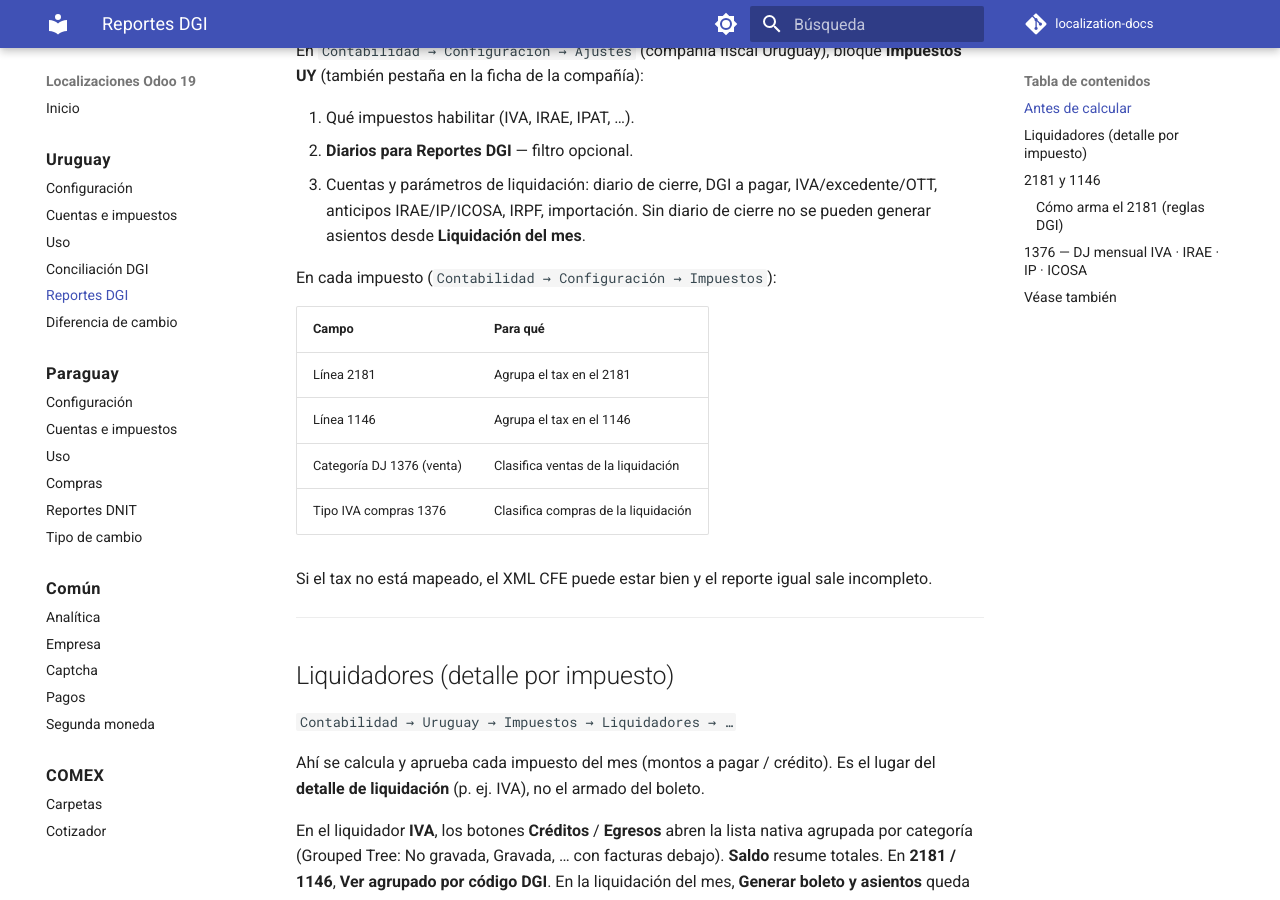
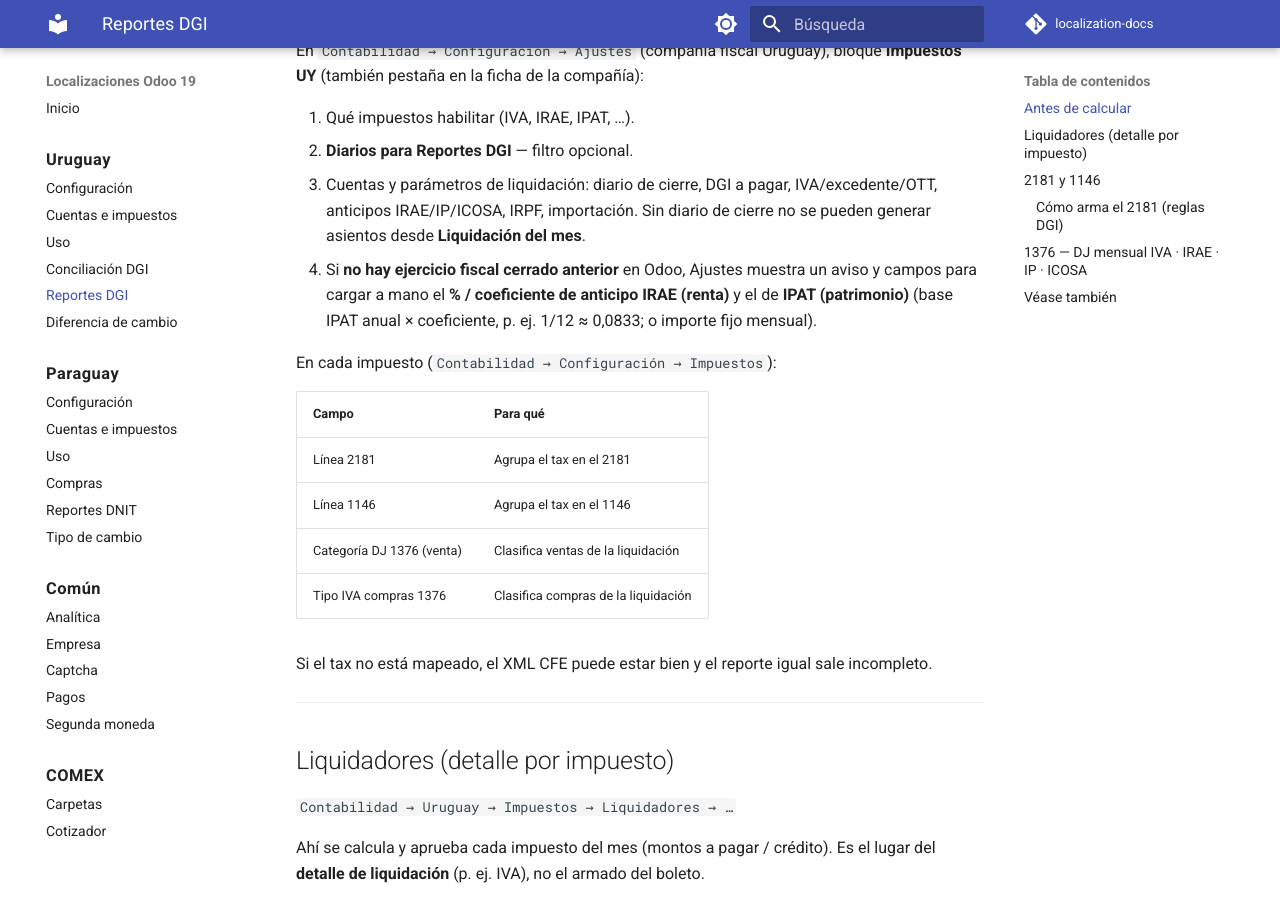
Before and after one commit to Pabloolano/localization-docs, an MkDocs documentation site: the page built from docs/uruguay/reportes.md, in a window 1280 px wide and 900 px high, scrolled down 958 px. Built offline with MkDocs 1.6.1 and Material for MkDocs 9.7.7, drawn with Linux system fonts in a browser that asks for light colours; comment, search, counter and statistics services are not loaded.

Commit message:
docs(uy): % anticipo manual si no hay ejercicio cerrado
Co-authored-by: Cursor <cursoragent@cursor.com>

```diff
--- a/docs/uruguay/reportes.md
+++ b/docs/uruguay/reportes.md
@@ -25,6 +25,7 @@ En `Contabilidad → Configuración → Ajustes` (compañía fiscal Uruguay), bl
 1. Qué impuestos habilitar (IVA, IRAE, IPAT, …).
 2. **Diarios para Reportes DGI** — filtro opcional.
 3. Cuentas y parámetros de liquidación: diario de cierre, DGI a pagar, IVA/excedente/OTT, anticipos IRAE/IP/ICOSA, IRPF, importación. Sin diario de cierre no se pueden generar asientos desde **Liquidación del mes**.
+4. Si **no hay ejercicio fiscal cerrado anterior** en Odoo, Ajustes muestra un aviso y campos para cargar a mano el **% / coeficiente de anticipo IRAE (renta)** y el de **IPAT (patrimonio)** (base IPAT anual × coeficiente, p. ej. 1/12 ≈ 0,0833; o importe fijo mensual).
 
 En cada impuesto (`Contabilidad → Configuración → Impuestos`):
 
```
